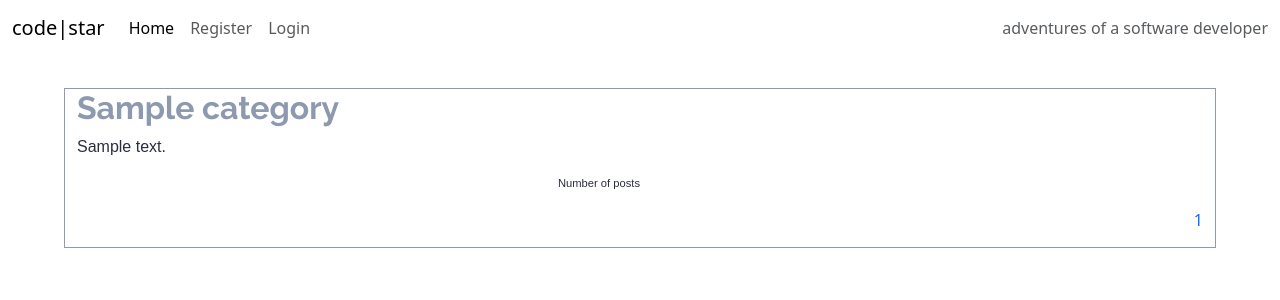
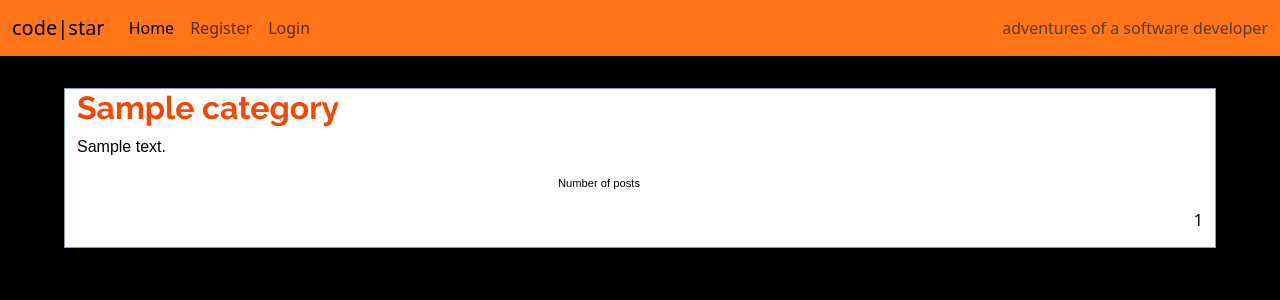
Before and after one commit to AlexDralur/revblog, a Django app: page / in a window 1280 px wide. Shown: the top 300 px of the page. Run offline with Django 3.2, Linux system fonts and the light colour scheme; tables that the repository leaves empty hold one stand-in row (values such as "Sample post"); some libraries are stand-ins or nearby versions.

Commit message:
Add colors to css

```diff
--- a/static/css/style.css
+++ b/static/css/style.css
@@ -1,16 +1,20 @@
 @import url('https://fonts.googleapis.com/css2?family=Open+Sans:wght@300;400;500;700&family=Raleway:wght@400;700&display=swap');
+
+body {
+    background-color: #000;
+}
 
 h2 {
     font-family: 'Raleway', sans-serif;
     font-weight: 700;
-    color: #8D99AE;
+    color: #f54703;
     width: 50%
 }
 
 p {
     font-family: 'Open-sans', sans-serif;
     font-weight: 400;
-    color: #2B2D42;
+    color: #000;
     width: 50%;
 }
 
@@ -21,6 +25,7 @@ a {
 
 .category-column {
     border: 1px solid #8D99AE;
+    background-color: #fff;
     height: 10rem;
     margin: 2rem 0;
     width: 90%;
@@ -36,6 +41,15 @@ img {
     text-align: center;
 }
 
-.number-posts{
+.number-posts {
     font-size: 0.7rem;
+    color: #000;
 }
+
+.text-end {
+    color: #000;
+}
+
+#navbar {
+    background-color: #ff7518;
+}
--- a/templates/base.html
+++ b/templates/base.html
@@ -18,7 +18,7 @@
   </head>
   <body>
     <!-- Navigation -->
-    <nav class="navbar navbar-expand-lg navbar-light bg-white">
+    <nav class="navbar navbar-expand-lg navbar-light" id="navbar">
         <div class="container-fluid">
             <a class="navbar-brand" href="{% url 'home' %}"><span class="brand">c<span class="red-o">o</span>de<span
                         class="thin">|star</span></span></span></a>
--- a/templates/index.html
+++ b/templates/index.html
@@ -5,7 +5,7 @@
 <div class="container-fluid">
     <div class="row justify-content-center">
         {% for category in category_list %}
-        <div class="col-12 category-column">
+        <div class="col-12 category-column" id="category">
             <a href="{% url 'posts_list' category.slug %}">
                 <div class="d-flex align-items-start flex-column justify-content-between">
                     <h2>{{ category.title }}</h2>
--- a/templates/posts_list.html
+++ b/templates/posts_list.html
@@ -10,7 +10,7 @@
 <div class="container-fluid">
   <div class="row">
     {% for post in posts %}
-    <div class="col-md-6 col-sm-12">
+    <div class="col-12" id="post-details">
       <a
         class="nav-link"
         href="{% url 'post_detail' category_slug=post.category.slug post_slug=post.slug %}"
```
